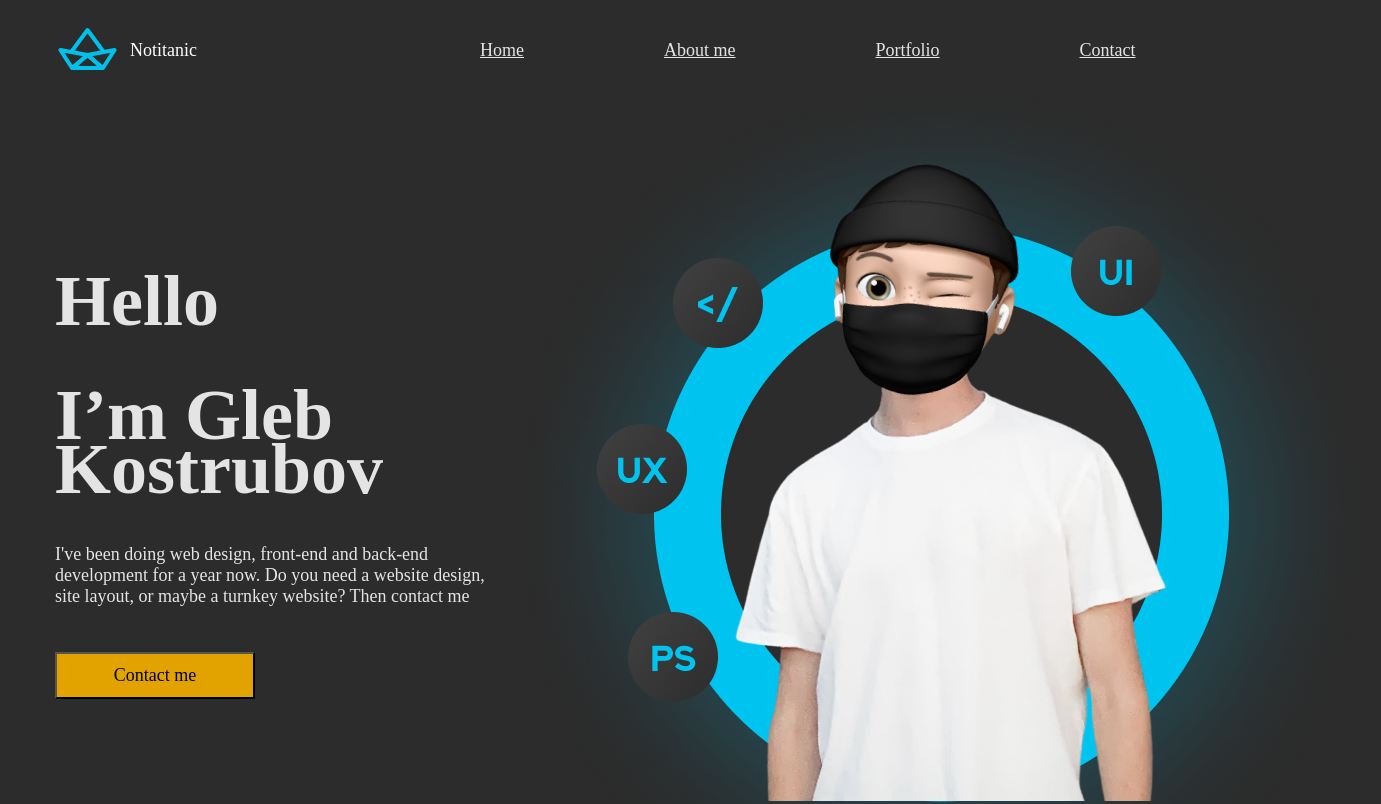
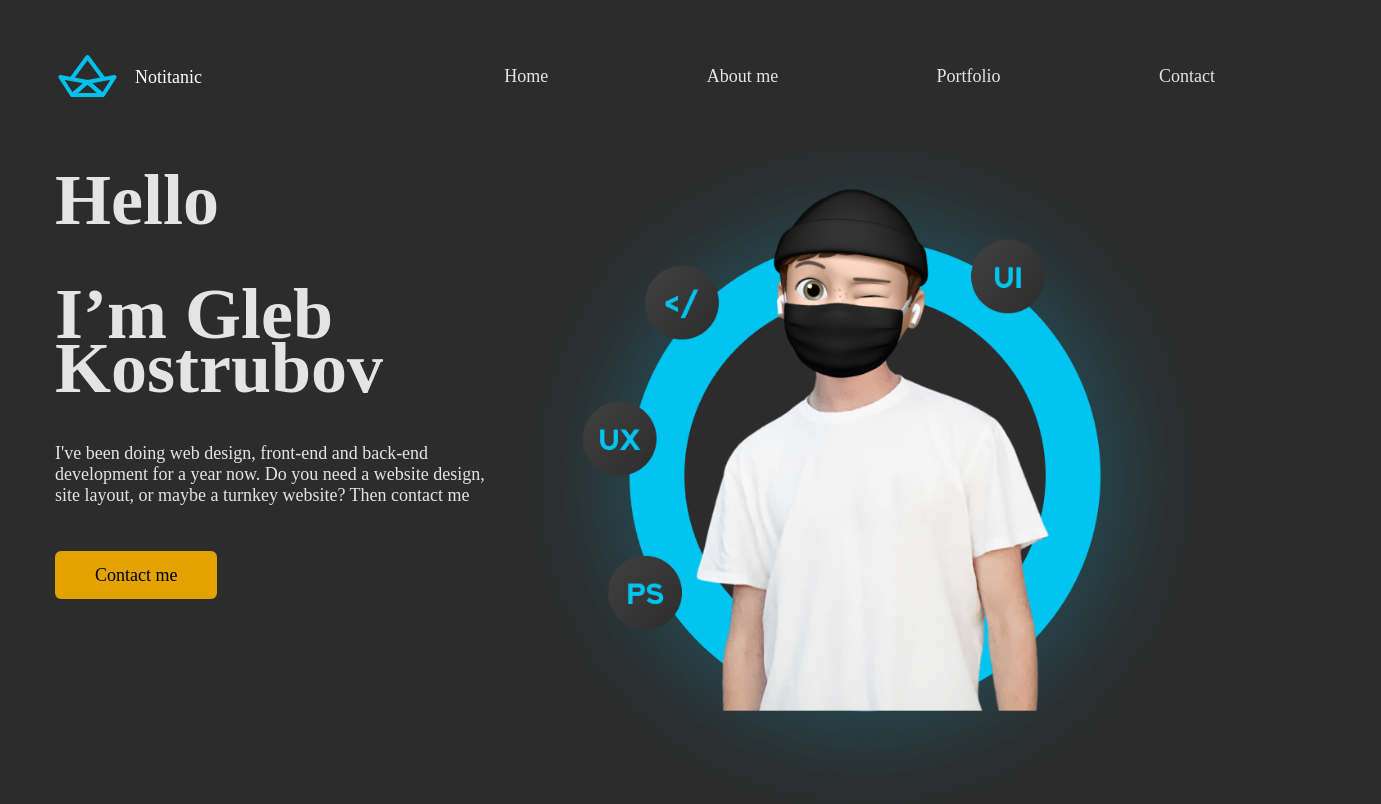
Before and after one commit to Vitaliy-Finiuk/Landing-page, a website: page index.html in a window 1280 px wide. Shown: the top 804 px of the page, 1381 px wide, since content can reach past the window. Drawn offline with nearby package versions, Linux system fonts and the light colour scheme.

Commit message:
New Header

```diff
--- a/index.html
+++ b/index.html
@@ -13,13 +13,12 @@
     <div class="container">
         <header>
             <div class="home">
-                <div class="home-header">
+                <nav class="home-header">
                     <div class="home-header__logo">
                         <img src="Image/About/07.svg" alt="logo">
                         <div class="home-header__text">Notitanic</div>
                     </div>
-                    <div class="home-header__menu">
-                        <nav>
+                        <ul class="home-header__menu">
                             <li class="menu__link">
                                 <a href="#">Home</a>
                             </li>
@@ -32,9 +31,8 @@
                             <li class="menu__link">
                                 <a href="#">Contact</a>
                             </li>
-                        </nav>
-                    </div>
-                </div>
+                        </ul>
+                    </nav>
                 <div class="gleb">
                     <div class="home-slogan">
                         <div class="slogan__title">
--- a/scss/About.scss
+++ b/scss/About.scss
@@ -1,6 +1,3 @@
-.about {
-    margin-top: 130px;
-}
 .about-item {
     display: flex;
     flex-wrap: wrap;
@@ -20,9 +17,15 @@
     font-size: 24px;
     line-height: 29px;
     color: #E4E4E4;
+    cursor: pointer;
 
     &:hover, &:focus {
         background-color: rgba(0, 0, 0, 0.47);
+    }
+
+    img{
+        max-width: 75px;
+        max-height: 75px;
     }
 }
 
@@ -36,27 +39,27 @@
     width: 300px;
     height: 100px;
 }
-.about-desc__ellips {
+// .about-desc__ellips {
 
-}
-.ellips {
-}
+// }
+// .ellips {
+// }
 
-.glebs {
+// .glebs {
 
-}
-.about-desc__gleb1{
+// }
+// .about-desc__gleb1{
 
-}
-.about-desc__gleb2{
+// }
+// .about-desc__gleb2{
 
-}
-.about-desc__gleb3{
-}
+// }
+// .about-desc__gleb3{
+// }
 
-.glebs-outline {
+// .glebs-outline {
 
-}
+// }
 .about-desc__text {
     align-self: stretch;
     flex: 0 1 100px;
--- a/scss/home.scss
+++ b/scss/home.scss
@@ -8,55 +8,52 @@ body {
     color: #E4E4E4;
     a {
         color: #E4E4E4;
+        text-decoration: none;
     }
 }
 .home-header {
+    align-items: center;
     display: flex;
+    justify-content: space-between;
+    margin-top: 40px;
 }
 .home-header__logo {
-    width: 65px;
-    height: 48px;
-    margin-top: 26px;
     display: flex;
+    flex: 4 0 auto;
+    align-items: center;
 }
 .home-header__text {
-    display: flex;
-    justify-content: center;
+    margin: 0px 15px;
     font-size: 18px;
     line-height: 18px;
-    margin-top: 15px;
-    margin-left: 10px;
     color: #FFFFFF;
-
 }
 .home-header__menu {
-    margin-left: 220px;
-    nav{
-        display: flex;
-        justify-content: right;
-    }
+    display: flex;
+    justify-content: space-between;
+    flex: 7 0 auto;
 }
 .menu__link {
-    list-style-type: none;
+    margin: 5px;
+    padding: 5px;
+    flex: 0 1 auto;
     font-size: 18px;
     line-height: 21px;
-    margin-left:140px;
-    margin-top: 40px;
+    list-style-type: none;
 }
 
 .gleb {
+    justify-content: space-between;
     display: flex;
+    flex-wrap: nowrap;
 }
 
 .home-slogan {
-    width: 447px;
-    height: 377px;
-    top: 268px;
+    max-width: 450px;
 }
 .slogan__title {
     font-size: 48px;
     line-height: 54px;
-    margin-top: 200px;
     h1{
         font-size: 72px;
     }
@@ -68,16 +65,22 @@ body {
 }
 
 
-.home-slogan__gleb {
-    width: 632px;
-    height: 675px;
-    left: 945px;
-    top: 113px;
+.home-slogan__gleb img{
+
+        width: 100%;
+        height: 100%;
+        object-fit: scale-down;
 }
     .button {
         background-color: #E2A300;
         font-size: 18px;
         margin-top: 27px;
-        width: 200px;
-        height: 47px
+        padding: 14px 40px;
+        border-radius: 6px;
+        border: none;
+        cursor: pointer;
+        &:hover, &:focus {
+            background: linear-gradient(87.32deg, #E2A300 4.47%, #E29500 95.53%);
+            box-shadow: 0px 2px 13px rgba(226, 158, 0, 0.48);
+        }
     }
```
Also changed, not shown: css/About.css, css/home.css, 2 other files.
